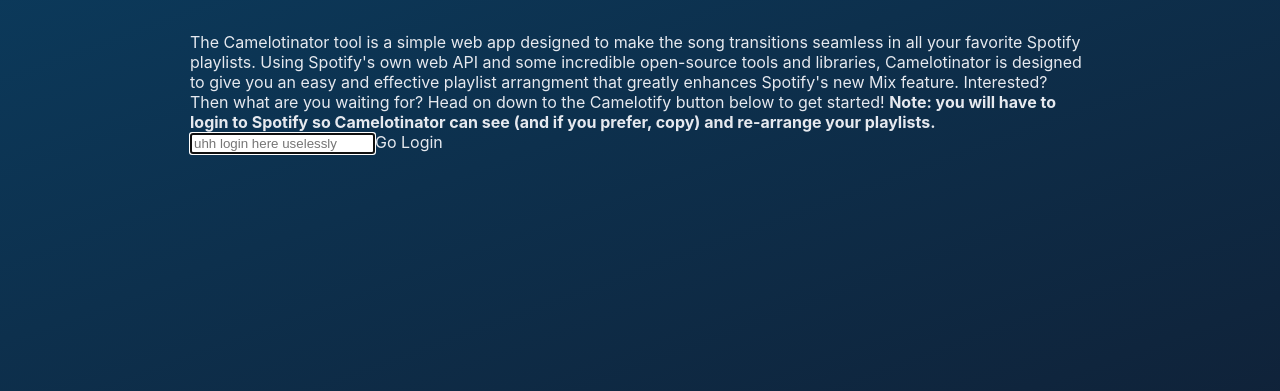
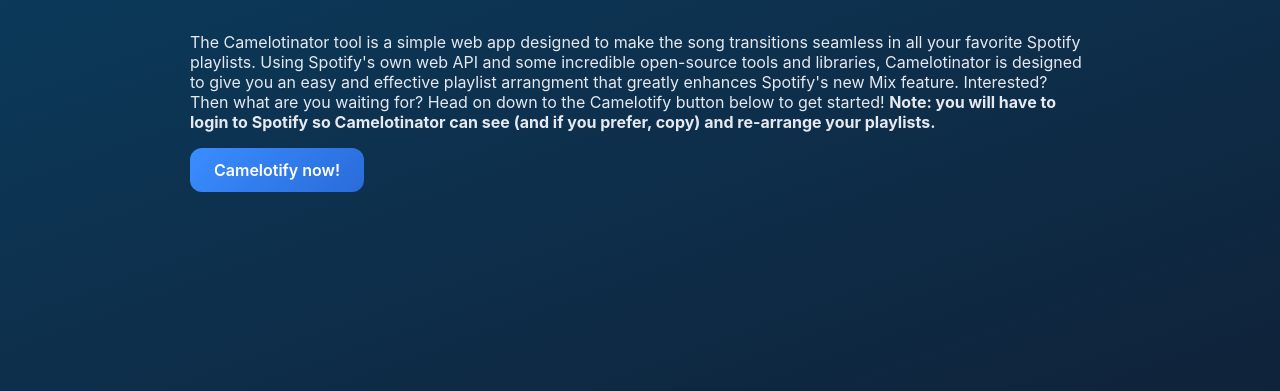
Before and after one commit to Prokins517/camelotinator, a Flask app: page / in a window 1280 px wide. Shown: the part 82-473 px from the top of the page. Run offline with Flask 3, Linux system fonts and the light colour scheme.

Commit message:
Deleted unneccesary HTML, added a button to start camelotification, made some code edits to app, changed syntax error in modify-same.

```diff
--- a/app.py
+++ b/app.py
@@ -53,7 +53,7 @@ def camelotify():
     playlists_info = [(pl['name'], pl['id']) for pl in playlists]
     return render_template("camelotify.html", playlists=playlists_info)
 
-@app.route('/camelotify/selected', methods=["POST"])
+@app.route('/camelotify/selected', methods=["GET","POST"])
 def camelotify_selected():
     if not log_check():
         return redirect(url_for('login'))
@@ -63,7 +63,7 @@ def camelotify_selected():
     # add each to the render template thing
     return render_template("selected.html", playlist_id=playlist_id)
 
-@app.route('/camelotify/selected/copy', methods=["POST"])
+@app.route('/camelotify/selected/copy', methods=["GET","POST"])
 def camelotify_selected_copy():
     if not log_check():
         return redirect(url_for('login'))
@@ -74,7 +74,7 @@ def camelotify_selected_copy():
 
     return render_template("copy.html")
 
-@app.route('/camelotify/selected/modify-same')
+@app.route('/camelotify/selected/modify-same', methods=["GET","POST"])
 def camelotify_selected_modify_same():
     if not log_check():
         return redirect(url_for('login'))
@@ -109,8 +109,8 @@ def log_check():
 
 
 def camelotify_algo(playlist_info): # Main code of application is here!!!
-    origin_tracks = playlist_info['tracks']
-    track_uris = [track['uri'] for track in origin_tracks]
+    origin_tracks = playlist_info['tracks'] # Gets the list of tracks from the playlist
+    track_uris = [track['uri'] for track in origin_tracks] # gets the list of uri's from the list of track objects
     audiofeats = gather_audiofeats(track_uris)
     unsorted_trackdata = [
         { #converting key and mode to camelot data, and storing all necessary data in a lightweight dict for looping
--- a/static/style.css
+++ b/static/style.css
@@ -70,17 +70,18 @@ footer {
 }
 
 /* Buttons */
-button {
+.btn {
+    display: inline-block;
     background: linear-gradient(135deg, #3a8dff, #2a6bd9);
     color: #fff;
     font-weight: 600;
     padding: 0.75rem 1.5rem;
-    border: none;
     border-radius: 12px;
-    cursor: pointer;
+    text-decoration: none; /* remove underline */
     transition: background 0.3s ease, transform 0.2s ease;
 }
-button:hover {
+
+.btn:hover {
     background: linear-gradient(135deg, #ff7f50, #e5673b);
     transform: scale(1.05);
 }
--- a/templates/index.html
+++ b/templates/index.html
@@ -12,9 +12,8 @@
                 <b> Note: you will have to login to Spotify so Camelotinator can see (and if you prefer, copy) and re-arrange your playlists.</b>
 
 
-                <form action="/login" method="post">
-                        <input autocomplete="off" autofocus name="login useless" type="text" placeholder="uhh login here uselessly"
-                        <button type="submit">Go Login</button>
-                </form>
+                <p>
+                        <a href="{{ url_for('camelotify') }}" class="btn">Camelotify now!</a>
+                </p>
         </main>
 {% endblock %}
--- a/templates/modify_same.html
+++ b/templates/modify_same.html
@@ -1,4 +1,4 @@
-{% extends layout.html %}
+{% extends "layout.html" %}
 
 {% block body %}
 
```
Also changed, not shown: templates/login.html (deleted, +0 -7 lines).
